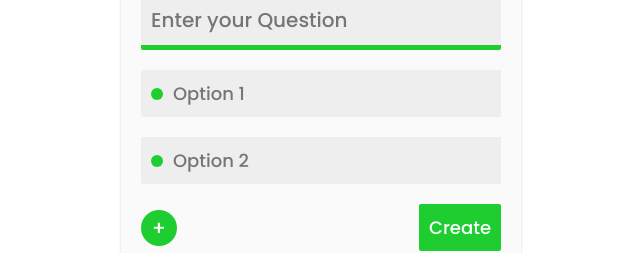
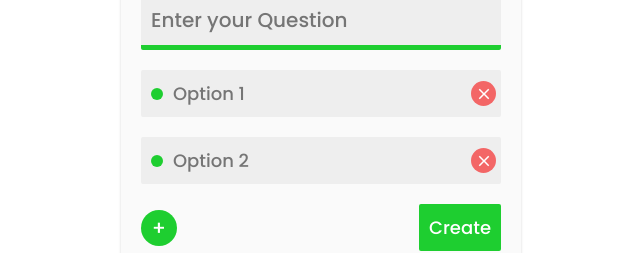
Before and after one commit to RaviMauryaHootowl/Live-Poll-App, a Next.js app: page / in a window 1280 px wide. Shown: the part 170-423 px from the top of the page, without its empty margins (319-959 px from the left). Built offline with nearby package versions, Linux system fonts and the light colour scheme.

Commit message:
Added options delete feature

```diff
--- a/components/CreatePollCard/CreatePollCard.tsx
+++ b/components/CreatePollCard/CreatePollCard.tsx
@@ -2,6 +2,7 @@ import Link from 'next/link';
 import {useEffect, useState} from 'react';
 import styles from '../../styles/CreatePollCard.module.css';
 import {CopyToClipboard} from 'react-copy-to-clipboard';
+import DeleteIcon from '@material-ui/icons/Clear';
 
 const CreatePollCard = () => {
   const [question, setQuestion] = useState<string> ("");
@@ -17,12 +18,25 @@ const CreatePollCard = () => {
     setOptions(oldArr);
   }
 
+  const callBackDelete = (optionDeleteIndex) => {
+    let tempOptionsList = [...options];
+    tempOptionsList.splice(optionDeleteIndex, 1);
+    console.log(options);
+
+    setOptions(tempOptionsList);
+    console.log(tempOptionsList);
+  }
+
   const addOptionBtn = () => {
     setOptions(options => [...options, ""]);
   }
 
   const createPoll = () => {
     if(isCreating) return;
+    if(options.length<2){
+      alert("There should be atleast 2 options.");
+      return;
+    }
     setIsCreating(true);
     let formattedOptions = {};
     options.map((_, index) => {
@@ -61,7 +75,7 @@ const CreatePollCard = () => {
 
         {
           options.map((_, index) => {
-            return <OptionBar key={index} index={index} callBackSet={callBackSet} />
+            return <OptionBar key={index} index={index} optionsList={options} callBackSet={callBackSet} callBackDelete={callBackDelete} />
           })
         }
         <div className={styles.createPollActions}>
@@ -98,7 +112,7 @@ const CreatePollCard = () => {
   );
 }
 
-const OptionBar = ({callBackSet, index}) => {
+const OptionBar = ({callBackSet, index, optionsList, callBackDelete}) => {
   const [optionVal, setOptionVal] = useState<string>("");
 
   useEffect(()=>{
@@ -110,10 +124,14 @@ const OptionBar = ({callBackSet, index}) => {
       <div className={styles.cardOption}>
         <div className={styles.optionCircle}></div>
         <div className={styles.cardOptionContainer}>
-          <input value={optionVal} onChange={(e) => {
+          <input onChange={(e) => {
             setOptionVal(e.target.value);
-          }} className={styles.cardOptionInput} placeholder={`Option ${index + 1}`} type="text" name="option" id=""/>
+          }} value={optionsList[index]} className={styles.cardOptionInput} placeholder={`Option ${index + 1}`} type="text" name="option" id=""/>
+
         </div>
+        <button tabIndex={-1} onClick={()=>{callBackDelete(index)}} className={styles.cardOptionDeleteBtn}>
+            <DeleteIcon style={{fontSize: 18}}/>
+          </button>
       </div>
 
   );
--- a/package.json
+++ b/package.json
@@ -8,6 +8,8 @@
     "start": "next start"
   },
   "dependencies": {
+    "@material-ui/core": "^4.11.0",
+    "@material-ui/icons": "^4.9.1",
     "mongoose": "^5.10.7",
     "next": "9.5.3",
     "next-connect": "^0.9.0",
--- a/pages/p/[pollid].tsx
+++ b/pages/p/[pollid].tsx
@@ -103,10 +103,7 @@ const ViewPoll = () => {
                 return <OptionBarView key={index} index={index} selectedIndex={selectedIndex} optionName={options[index]} isVoted={isVoted} setVote={setVote} isVoting={isVoting} tappedIndex={tappedIndex}/>
               })
             }
-            {/* <div className={styles.createPollActions}>
-              <div onClick={addOptionBtn} className={styles.optionAddBtn}>+</div>
-              <button onClick={createPoll} className={styles.createBtn}>Create</button>
-            </div> */}
+
             <div className={styles.pollStatus}>
               <span className={styles.totalVoteCount}>Total {totalVote} votes</span>
               <button onClick={refreshVotes} className={styles.refreshBtn}>
--- a/styles/CreatePollCard.module.css
+++ b/styles/CreatePollCard.module.css
@@ -57,6 +57,7 @@
   font-family: 'Poppins', sans-serif;
 }
 
+
 .cardOption{
   width: 100%;
   display: flex;
@@ -79,6 +80,9 @@
 
 .cardOptionContainer{
   flex: 1;
+  display: flex;
+  flex-direction: row;
+  align-items: center;
 }
 
 .cardOptionInput{
@@ -89,6 +93,26 @@
   border: none;
   background-color: #EEEEEE;
   font-family: 'Poppins', sans-serif;
+}
+
+.cardOptionDeleteBtn{
+  cursor: pointer;
+  outline: none;
+  border: none;
+  height: 25px;
+  width: 25px;
+  margin: 0 5px;
+  border-radius: 50vh;
+  background-color: #f36666;
+  color: white;
+  display: flex;
+  align-items: center;
+  justify-content: center;
+}
+
+.cardOptionDeleteBtn:hover{
+  transform: scale(1.1);
+  transition: transform 0.5s ease;
 }
 
 .createPollActions{
```
Also changed, not shown: 1 other file (tests, documents, lock files or other folders).
